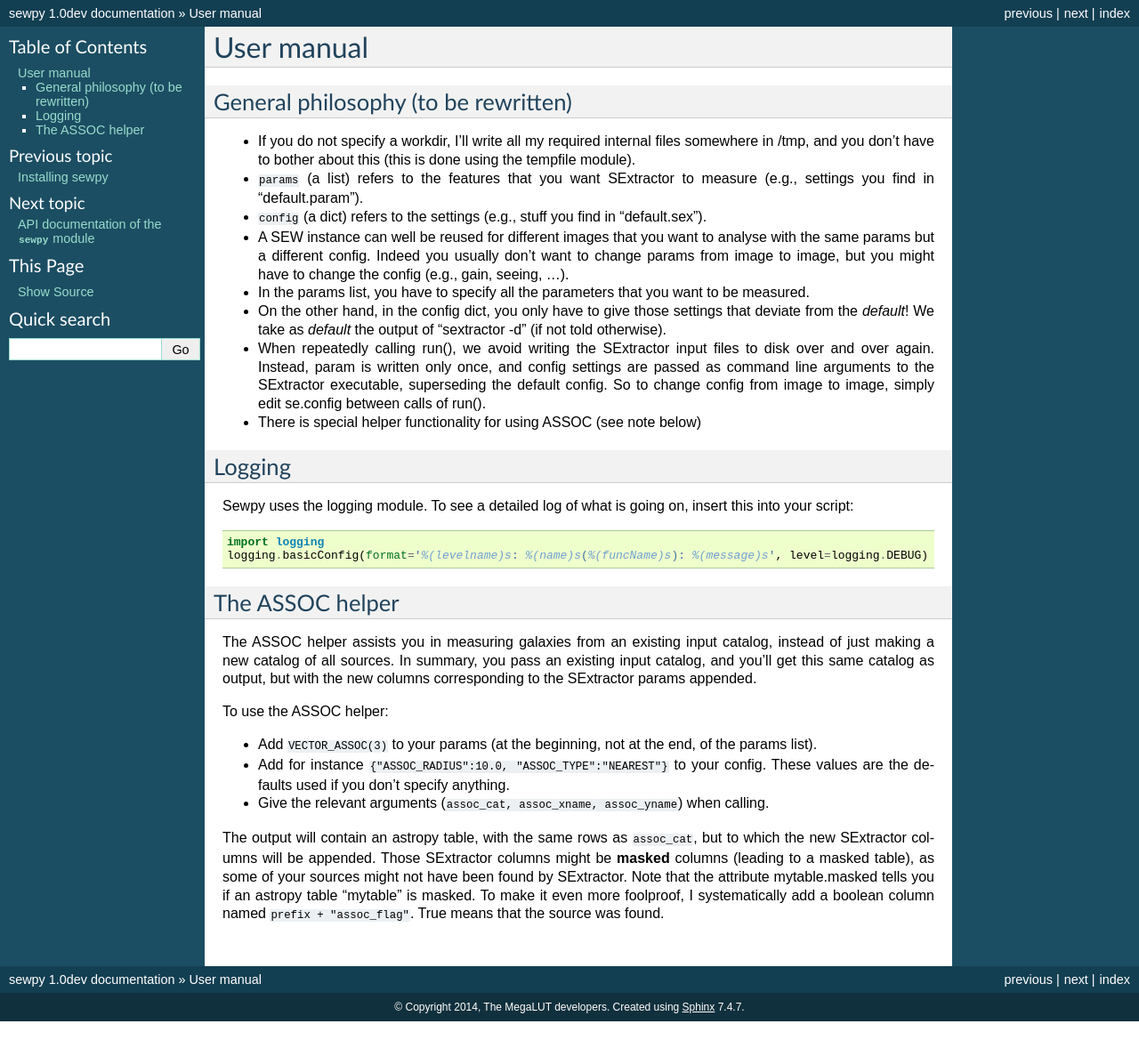
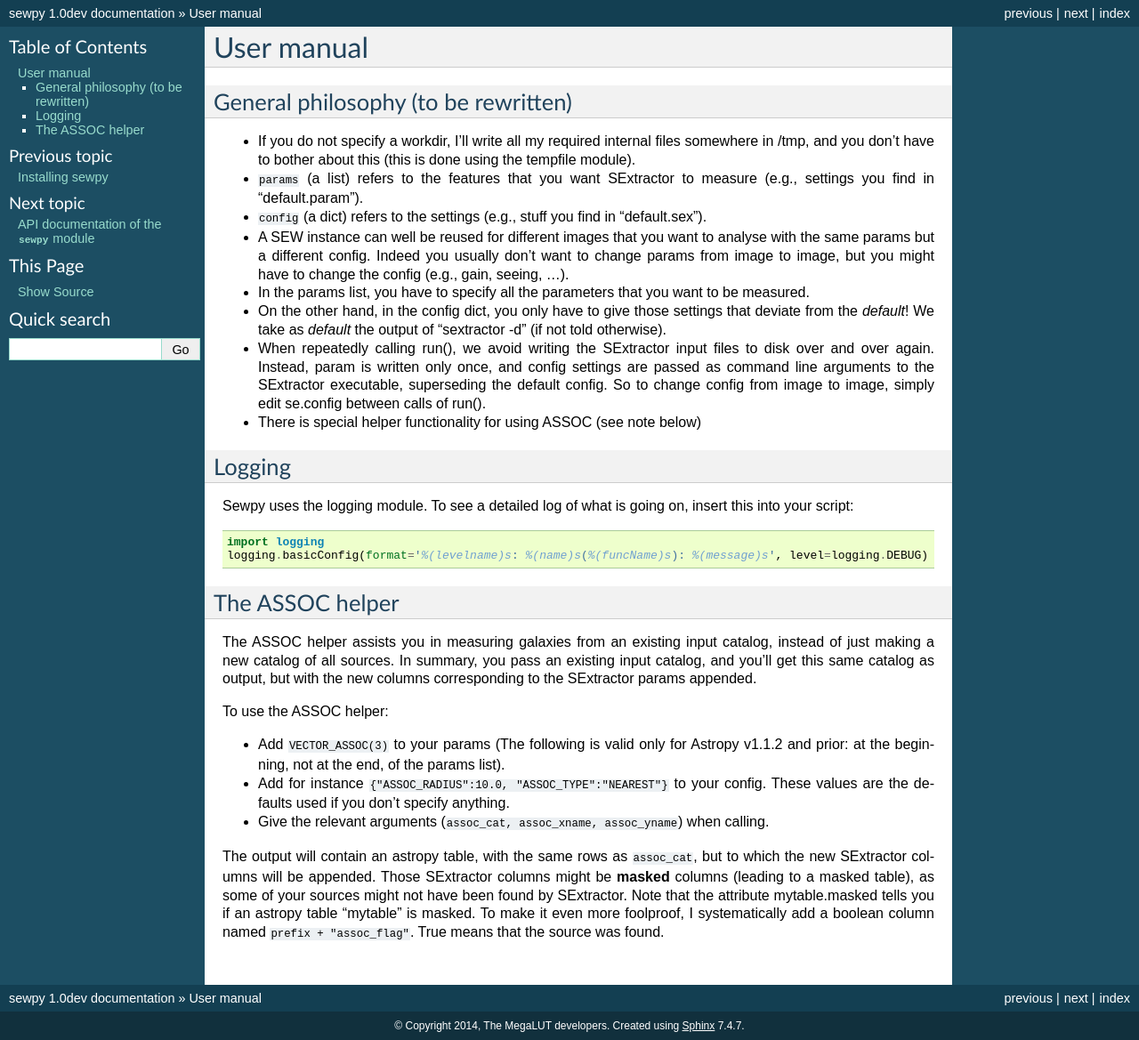
Before and after one commit to megalut/sewpy, a Sphinx documentation site: the page built from sphinx/source/manual.rst, in a window 1280 px wide. Shown: the whole page at 89% size. Built offline with Sphinx 7.4.7, drawn with Linux system fonts in a browser that asks for light colours; before the commit the page ends 1148 px from its top, so only the background shows below that.

Commit message:
ammending the ASSOC helper doc

```diff
--- a/sphinx/source/manual.rst
+++ b/sphinx/source/manual.rst
@@ -42,7 +42,7 @@ corresponding to the SExtractor params appended.
 
 To use the ASSOC helper:
 
-* Add ``VECTOR_ASSOC(3)`` to your params (at the beginning, not at the end, of the params list).
+* Add ``VECTOR_ASSOC(3)`` to your params (The following is valid only for Astropy v1.1.2 and prior: at the beginning, not at the end, of the params list).
 * Add for instance ``{"ASSOC_RADIUS":10.0, "ASSOC_TYPE":"NEAREST"}`` to your config.
   These values are the defaults used if you don't specify anything.
 * Give the relevant arguments (``assoc_cat, assoc_xname, assoc_yname``) when calling.
```
